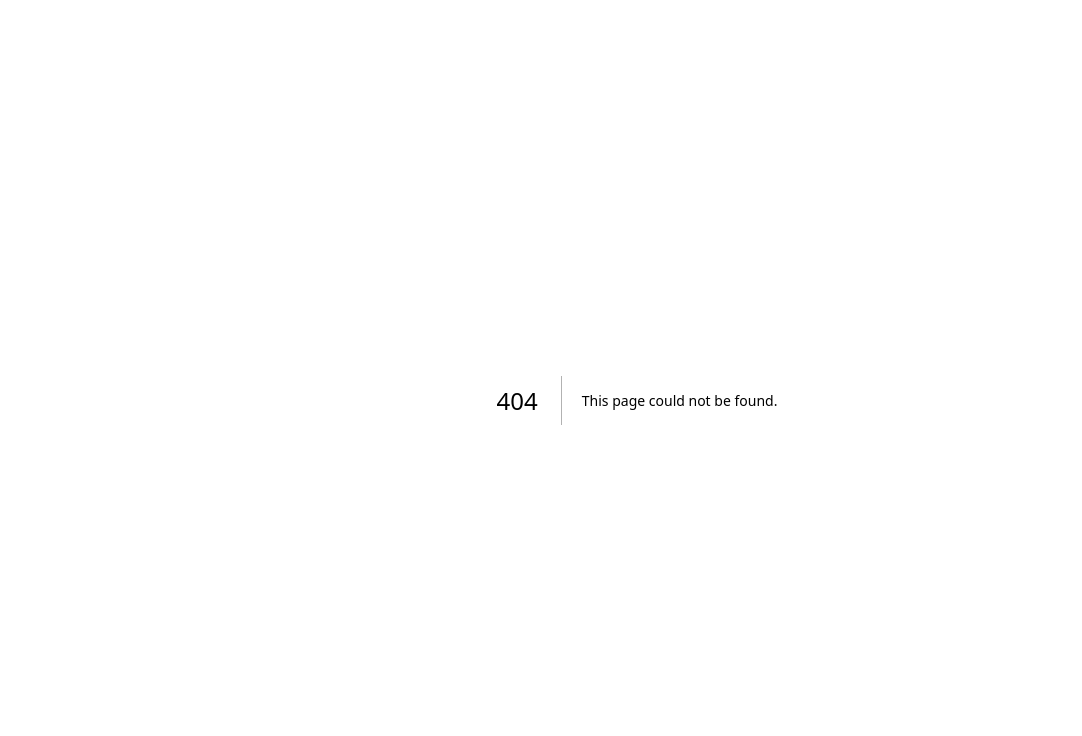
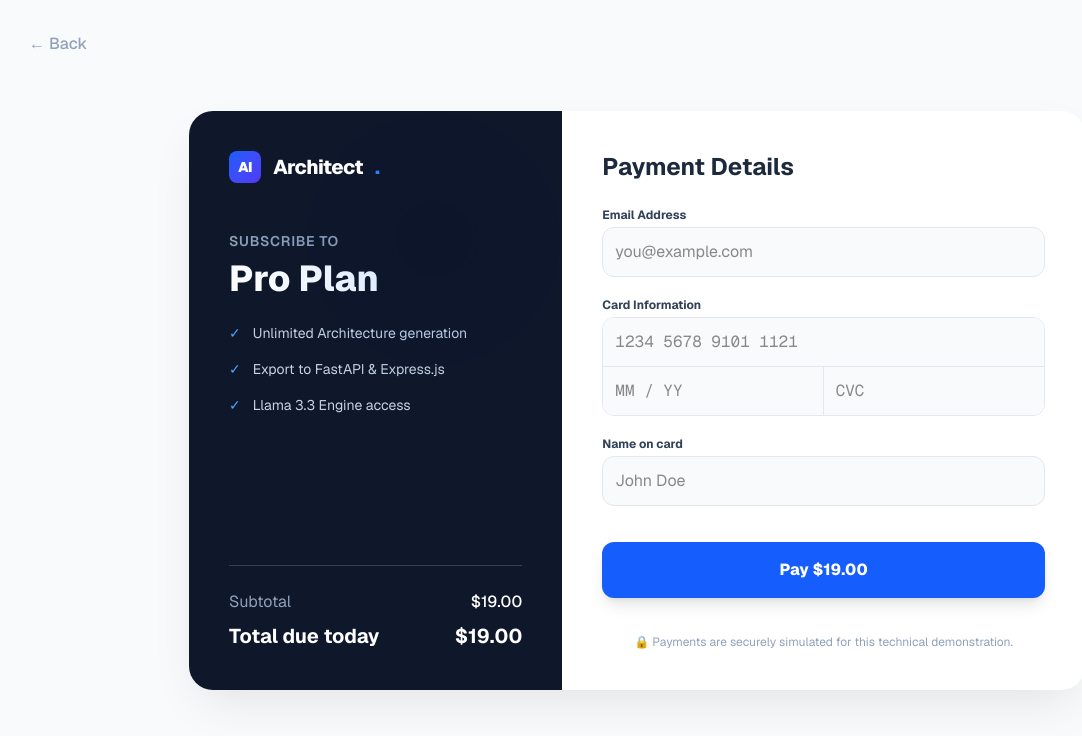
Before and after one commit to nikhil180706/ai-software-architect, a Next.js app in the folder frontend/: page /checkout in a window 1280 px wide. Before the commit this address had no page. Shown: the top 736 px of the page, without its empty margins (3-1085 px from the left). Built offline with nearby package versions, Linux system fonts and the light colour scheme.

Commit message:
adding payment page

```diff
--- /dev/null
+++ b/frontend/app/checkout/page.tsx
@@ -0,0 +1,125 @@
+"use client";
+
+import { useState } from "react";
+import { useRouter } from "next/navigation";
+import Link from "next/link";
+
+export default function CheckoutPage() {
+  const router = useRouter();
+  const [isProcessing, setIsProcessing] = useState(false);
+  const [isSuccess, setIsSuccess] = useState(false);
+
+  const handlePayment = (e: React.FormEvent) => {
+    e.preventDefault();
+    setIsProcessing(true);
+
+    // Simulate contacting a payment gateway (like Stripe)
+    setTimeout(() => {
+      setIsProcessing(false);
+      setIsSuccess(true);
+
+      // Redirect back to home after 2 seconds showing success
+      setTimeout(() => {
+        router.push("/");
+      }, 2000);
+    }, 2500);
+  };
+
+  return (
+    <div className="min-h-screen bg-slate-50 flex flex-col items-center justify-center p-6 font-sans">
+
+      <Link href="/" className="absolute top-8 left-8 text-slate-400 hover:text-slate-800 font-medium flex items-center gap-2">
+        ← Back
+      </Link>
+
+      <div className="max-w-4xl w-full bg-white rounded-3xl shadow-[0_20px_50px_-12px_rgba(0,0,0,0.1)] overflow-hidden flex flex-col md:flex-row">
+
+        {/* Left Side: Order Summary */}
+        <div className="bg-slate-900 text-white p-10 md:w-5/12 flex flex-col justify-between relative overflow-hidden">
+          <div className="absolute top-0 right-0 w-64 h-64 bg-blue-500 rounded-full mix-blend-multiply filter blur-3xl opacity-20 animate-blob"></div>
+
+          <div>
+            <div className="font-extrabold text-xl tracking-tight text-white flex items-center gap-3 mb-12 relative z-10">
+              <div className="w-8 h-8 bg-gradient-to-br from-blue-600 to-indigo-600 rounded-lg flex items-center justify-center">
+                <span className="text-white text-sm font-black">AI</span>
+              </div>
+              Architect<span className="text-blue-500">.</span>
+            </div>
+
+            <p className="text-slate-400 text-sm font-semibold uppercase tracking-wider mb-2">Subscribe to</p>
+            <h2 className="text-4xl font-extrabold mb-6">Pro Plan</h2>
+
+            <div className="space-y-4 text-slate-300 text-sm mb-8">
+              <p className="flex items-center gap-3"><span className="text-blue-400">✓</span> Unlimited Architecture generation</p>
+              <p className="flex items-center gap-3"><span className="text-blue-400">✓</span> Export to FastAPI & Express.js</p>
+              <p className="flex items-center gap-3"><span className="text-blue-400">✓</span> Llama 3.3 Engine access</p>
+            </div>
+          </div>
+
+          <div className="border-t border-slate-700 pt-6 relative z-10">
+            <div className="flex justify-between items-center mb-2">
+              <span className="text-slate-400">Subtotal</span>
+              <span className="font-medium">$19.00</span>
+            </div>
+            <div className="flex justify-between items-center text-xl font-bold">
+              <span>Total due today</span>
+              <span>$19.00</span>
+            </div>
+          </div>
+        </div>
+
+        {/* Right Side: Payment Form */}
+        <div className="p-10 md:w-7/12">
+          <h3 className="text-2xl font-bold text-slate-800 mb-6">Payment Details</h3>
+
+          {isSuccess ? (
+            <div className="h-full flex flex-col items-center justify-center text-center py-12 animate-fade-in-up">
+              <div className="w-20 h-20 bg-emerald-100 text-emerald-500 rounded-full flex items-center justify-center text-4xl mb-6">
+                ✓
+              </div>
+              <h3 className="text-2xl font-bold text-slate-800 mb-2">Payment Successful!</h3>
+              <p className="text-slate-500">Your account has been upgraded. Redirecting...</p>
+            </div>
+          ) : (
+            <form onSubmit={handlePayment} className="space-y-5 relative">
+              <div>
+                <label className="block text-xs font-bold text-slate-700 mb-1">Email Address</label>
+                <input required type="email" placeholder="you@example.com" className="w-full bg-slate-50 border border-slate-200 rounded-xl p-3 focus:outline-none focus:border-blue-500" />
+              </div>
+
+              <div>
+                <label className="block text-xs font-bold text-slate-700 mb-1">Card Information</label>
+                <div className="border border-slate-200 rounded-xl overflow-hidden focus-within:border-blue-500 transition-colors">
+                  <input required type="text" placeholder="1234 5678 9101 1121" className="w-full bg-slate-50 p-3 outline-none border-b border-slate-200 font-mono" />
+                  <div className="flex">
+                    <input required type="text" placeholder="MM / YY" className="w-1/2 bg-slate-50 p-3 outline-none border-r border-slate-200 font-mono" />
+                    <input required type="text" placeholder="CVC" className="w-1/2 bg-slate-50 p-3 outline-none font-mono" />
+                  </div>
+                </div>
+              </div>
+
+              <div>
+                <label className="block text-xs font-bold text-slate-700 mb-1">Name on card</label>
+                <input required type="text" placeholder="John Doe" className="w-full bg-slate-50 border border-slate-200 rounded-xl p-3 focus:outline-none focus:border-blue-500" />
+              </div>
+
+              <button
+                type="submit"
+                disabled={isProcessing}
+                className={`w-full py-4 rounded-xl font-extrabold text-white mt-4 transition-all ${
+                  isProcessing ? "bg-slate-400 cursor-not-allowed" : "bg-blue-600 hover:bg-blue-700 shadow-lg"
+                }`}
+              >
+                {isProcessing ? "Processing Securely..." : "Pay $19.00"}
+              </button>
+
+              <p className="text-center text-xs text-slate-400 mt-4">
+                🔒 Payments are securely simulated for this technical demonstration.
+              </p>
+            </form>
+          )}
+        </div>
+      </div>
+    </div>
+  );
+}
```
